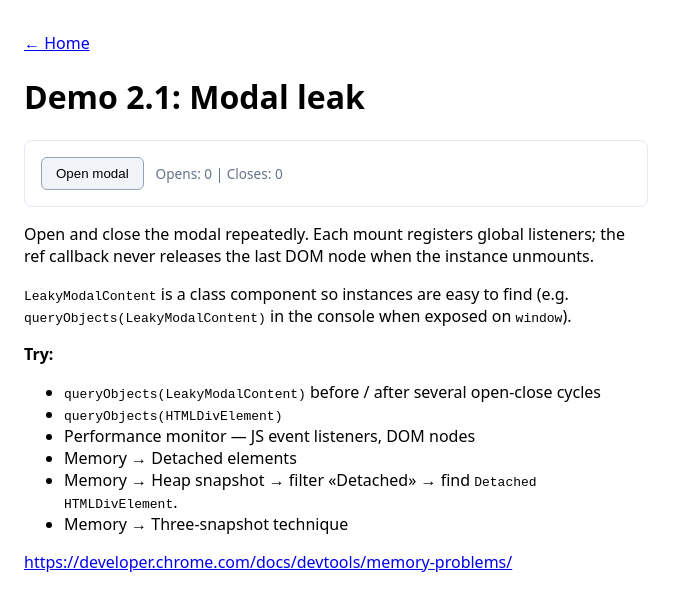
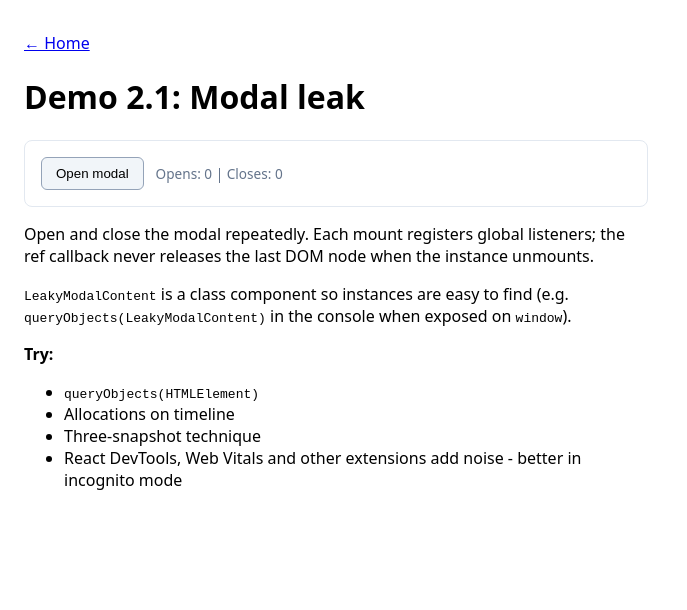
Before and after one commit to victor-homyakov/memory-leaks-demo, a React (Vite) app: page /demo-2-1 in a window 1280 px wide. Shown: the top 610 px of the page, without its empty margins (0-687 px from the left). Built offline with nearby package versions, Linux system fonts and the light colour scheme.

Commit message:
Improve demo page descriptions

```diff
--- a/src/pages/Demo11.tsx
+++ b/src/pages/Demo11.tsx
@@ -1,7 +1,5 @@
 import { Link } from "react-router-dom";
 import { leakDetachedNodes } from "../demos/detachedElementsLeak.ts";
-
-const CHROME_MEMORY_GUIDE = "https://developer.chrome.com/docs/devtools/memory-problems/";
 
 export default function Demo11() {
     return (
@@ -23,15 +21,16 @@ export default function Demo11() {
                 <strong>Try:</strong>
             </p>
             <ul>
-                <li> Performance monitor</li>
+                <li>Performance monitor</li>
                 <li>
-                    console <code>queryObjects(HTMLElement)</code>
+                    <code>queryObjects(Object)</code>
+                    <br />
+                    <code>queryObjects(Function)</code>
+                    <br />
+                    <code>queryObjects(HTMLElement)</code>
                 </li>
-                <li> Memory → Detached elements</li>
+                <li>Detached elements</li>
             </ul>
-            <p>
-                <a href={CHROME_MEMORY_GUIDE}>{CHROME_MEMORY_GUIDE}</a>
-            </p>
         </main>
     );
 }
--- a/src/pages/Demo12.tsx
+++ b/src/pages/Demo12.tsx
@@ -1,7 +1,6 @@
 import { Link } from "react-router-dom";
 import { leakJs, leakJs2 } from "../demos/jsHeapLeak.ts";
 
-const CHROME_MEMORY_GUIDE = "https://developer.chrome.com/docs/devtools/memory-problems/";
 const CHROME_ALLOCATION_TIMELINE = "https://developer.chrome.com/docs/devtools/memory-problems/allocation-profiler/";
 
 type Demo12Mode = "timeline" | "subtle";
@@ -40,8 +39,7 @@ export default function Demo12({ mode }: Demo12Props) {
                             <code>queryObjects(Object)</code> / <code>queryObjects(Function)</code>
                         </li>
                         <li>
-                            Memory → <strong>Allocations on timeline</strong> (
-                            <a href={CHROME_ALLOCATION_TIMELINE}>guide</a>)
+                            Allocations on timeline (<a href={CHROME_ALLOCATION_TIMELINE}>guide</a>)
                         </li>
                     </ul>
                 </>
@@ -57,13 +55,20 @@ export default function Demo12({ mode }: Demo12Props) {
                         still grows; pattern can look subtler when you compare profiles.
                     </p>
                     <p>
-                        <strong>Try:</strong> same tools as 1.2; compare allocation shapes with demo 1.2.
+                        <strong>Try:</strong>
                     </p>
+                    <ul>
+                        <li> Performance monitor</li>
+                        <li>
+                            <code>queryObjects(Object)</code> / <code>queryObjects(Function)</code>
+                        </li>
+                        <li>
+                            Allocations on timeline (<a href={CHROME_ALLOCATION_TIMELINE}>guide</a>)
+                        </li>
+                        <li>Compare allocation shapes with demo 1.2</li>
+                    </ul>
                 </>
             )}
-            <p>
-                <a href={CHROME_MEMORY_GUIDE}>{CHROME_MEMORY_GUIDE}</a>
-            </p>
         </main>
     );
 }
--- a/src/pages/Demo14.tsx
+++ b/src/pages/Demo14.tsx
@@ -1,8 +1,6 @@
 import { useEffect, useState } from "react";
 import { Link } from "react-router-dom";
 import { Child } from "../demos/demo14/Child.ts";
-
-const CHROME_MEMORY = "https://developer.chrome.com/docs/devtools/memory-problems/";
 
 export default function Demo14() {
     const [showTest, setShowTest] = useState(true);
@@ -43,11 +41,9 @@ export default function Demo14() {
                 <li>
                     <code>queryObjects(Function)</code>
                 </li>
-                <li>Memory heap snapshots — three snapshots</li>
+                <li>Memory — steady growth in JS heap</li>
+                <li>Three-snapshot technique</li>
             </ul>
-            <p>
-                <a href={CHROME_MEMORY}>{CHROME_MEMORY}</a>
-            </p>
         </main>
     );
 }
--- a/src/pages/Demo21.tsx
+++ b/src/pages/Demo21.tsx
@@ -1,7 +1,5 @@
 import { Link } from "react-router-dom";
 import { ModalLeakDemo } from "../demos/modalLeak.tsx";
-
-const CHROME_MEMORY_GUIDE = "https://developer.chrome.com/docs/devtools/memory-problems/";
 
 export default function Demo21() {
     return (
@@ -24,21 +22,12 @@ export default function Demo21() {
             </p>
             <ul>
                 <li>
-                    <code>queryObjects(LeakyModalContent)</code> before / after several open-close cycles
+                    <code>queryObjects(HTMLElement)</code>
                 </li>
-                <li>
-                    <code>queryObjects(HTMLDivElement)</code>
-                </li>
-                <li>Performance monitor — JS event listeners, DOM nodes</li>
-                <li>Memory → Detached elements</li>
-                <li>
-                    Memory → Heap snapshot → filter «Detached» → find <code>Detached HTMLDivElement</code>.
-                </li>
-                <li>Memory → Three-snapshot technique</li>
+                <li>Allocations on timeline</li>
+                <li>Three-snapshot technique</li>
+                <li>React DevTools, Web Vitals and other extensions add noise - better in incognito mode</li>
             </ul>
-            <p>
-                <a href={CHROME_MEMORY_GUIDE}>{CHROME_MEMORY_GUIDE}</a>
-            </p>
         </main>
     );
 }
--- a/src/pages/Demo22.tsx
+++ b/src/pages/Demo22.tsx
@@ -1,7 +1,5 @@
 import { useState } from "react";
 import { Link } from "react-router-dom";
-
-const CHROME_MEMORY_GUIDE = "https://developer.chrome.com/docs/devtools/memory-problems/";
 
 const BATCH_SIZE = 5;
 
@@ -49,12 +47,9 @@ export default function Demo22() {
             <p>
                 <strong>Try:</strong>
                 <ul>
-                    <li>Memory → Allocations on timeline</li>
-                    <li>Memory → Three-snapshot technique</li>
+                    <li>Allocations on timeline</li>
+                    <li>Three-snapshot technique</li>
                 </ul>
-            </p>
-            <p>
-                <a href={CHROME_MEMORY_GUIDE}>{CHROME_MEMORY_GUIDE}</a>
             </p>
         </main>
     );
--- a/src/pages/Demo23.tsx
+++ b/src/pages/Demo23.tsx
@@ -1,7 +1,5 @@
 import { Link } from "react-router-dom";
 import { MemoStableModalDemo } from "../demos/memoStableModal.tsx";
-
-const CHROME_MEMORY_GUIDE = "https://developer.chrome.com/docs/devtools/memory-problems/";
 
 export default function Demo23() {
     return (
@@ -23,12 +21,11 @@ export default function Demo23() {
                 <strong>Try:</strong>
             </p>
             <ul>
-                <li>Memory → Three-snapshot technique</li>
-                <li>Memory → Allocations on timeline</li>
+                <li>Three-snapshot technique</li>
+                <li>
+                    <code>useMemo</code> and a reselect-style cached selector - not a leak
+                </li>
             </ul>
-            <p>
-                <a href={CHROME_MEMORY_GUIDE}>{CHROME_MEMORY_GUIDE}</a>
-            </p>
         </main>
     );
 }
```
